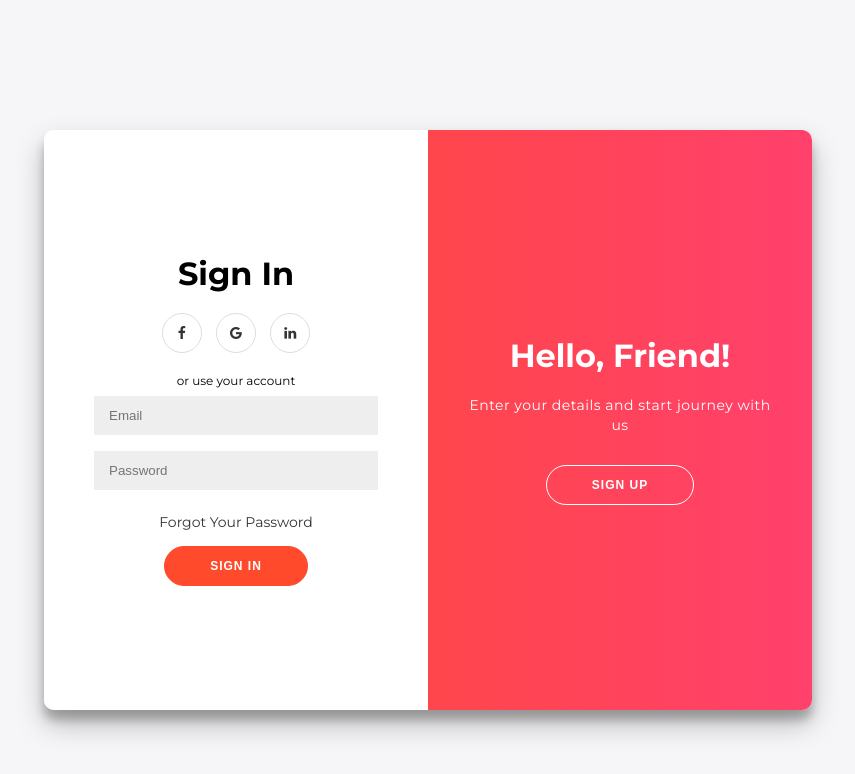
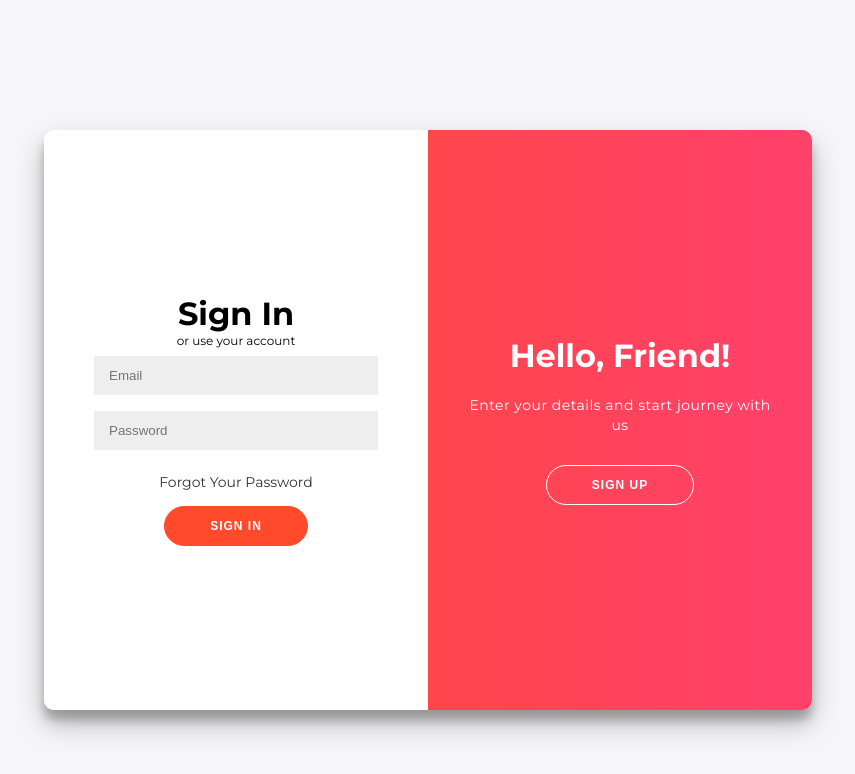
Before and after one commit to dilipvm/sign-up-and-login-form, a plain HTML site: page index.html in a window 1280 px wide. Shown: the whole page, without its empty margins (212-1067 px from the left). Drawn offline with Linux system fonts and the light colour scheme.

Commit message:
Update index.html

```diff
--- a/index.html
+++ b/index.html
@@ -58,11 +58,6 @@
 <div class="form-container sign-in-container">
 	<form action="#">
 		<h1>Sign In</h1>
-		<div class="social-container">
-		<a href="#" class="social"><i class="fa fa-facebook"></i></a>
-		<a href="#" class="social"><i class="fa fa-google"></i></a>
-		<a href="#" class="social"><i class="fa fa-linkedin"></i></a>
-	</div>
 	<span>or use your account</span>
 	<input type="email" name="email" placeholder="Email">
 	<input type="password" name="password" placeholder="Password">
```
